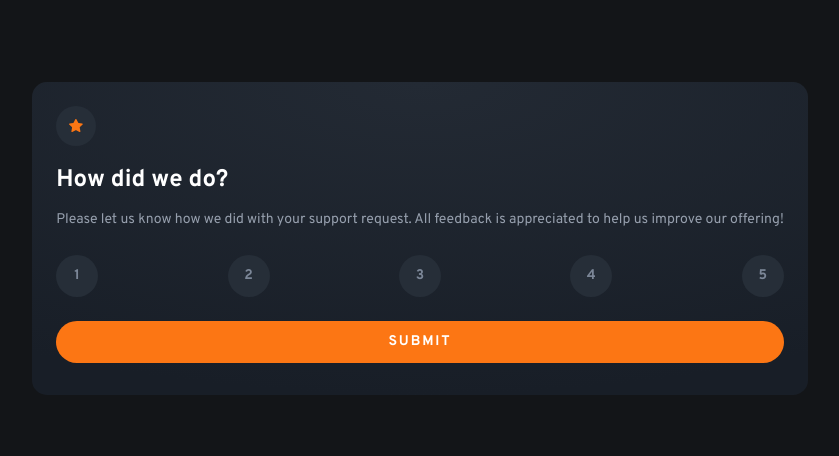
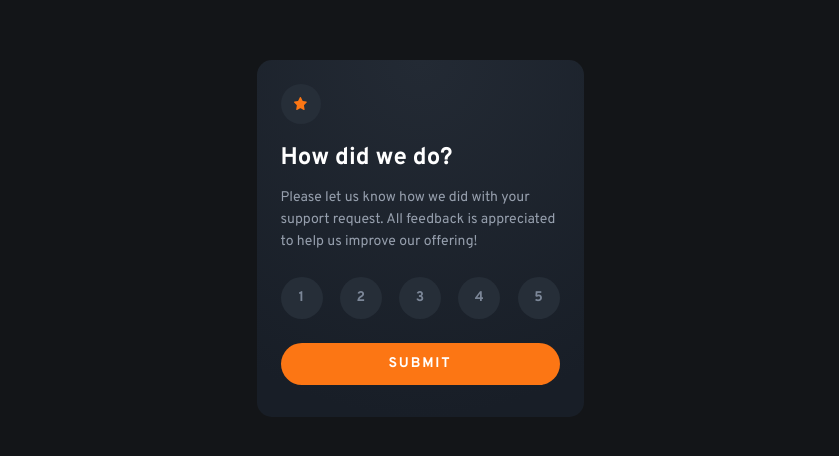
Before and after one commit to johnnygerard/FEM-Interactive-rating-component, an Angular app: page / in a window 1280 px wide. Shown: the part 162-618 px from the top of the page, without its empty margins (220-1059 px from the left). Built offline with nearby package versions, Linux system fonts and the light colour scheme.

Commit message:
feat: set component max-width

```diff
--- a/src/app/app.component.scss
+++ b/src/app/app.component.scss
@@ -14,6 +14,7 @@
   background: $black-gradient;
   padding: 0 24px;
   margin: auto;
+  max-width: 327px;
 }
 
 .centered {
```
